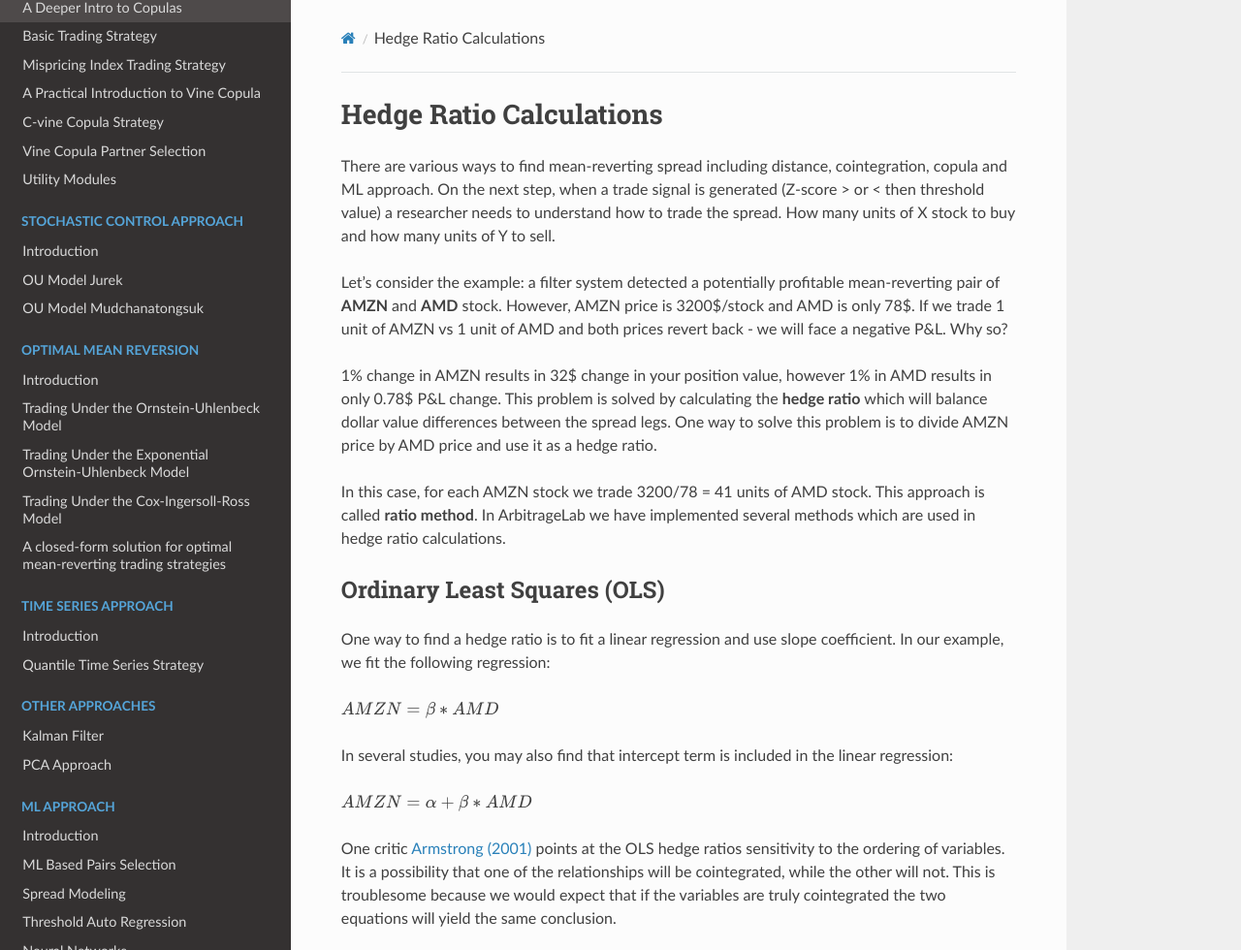
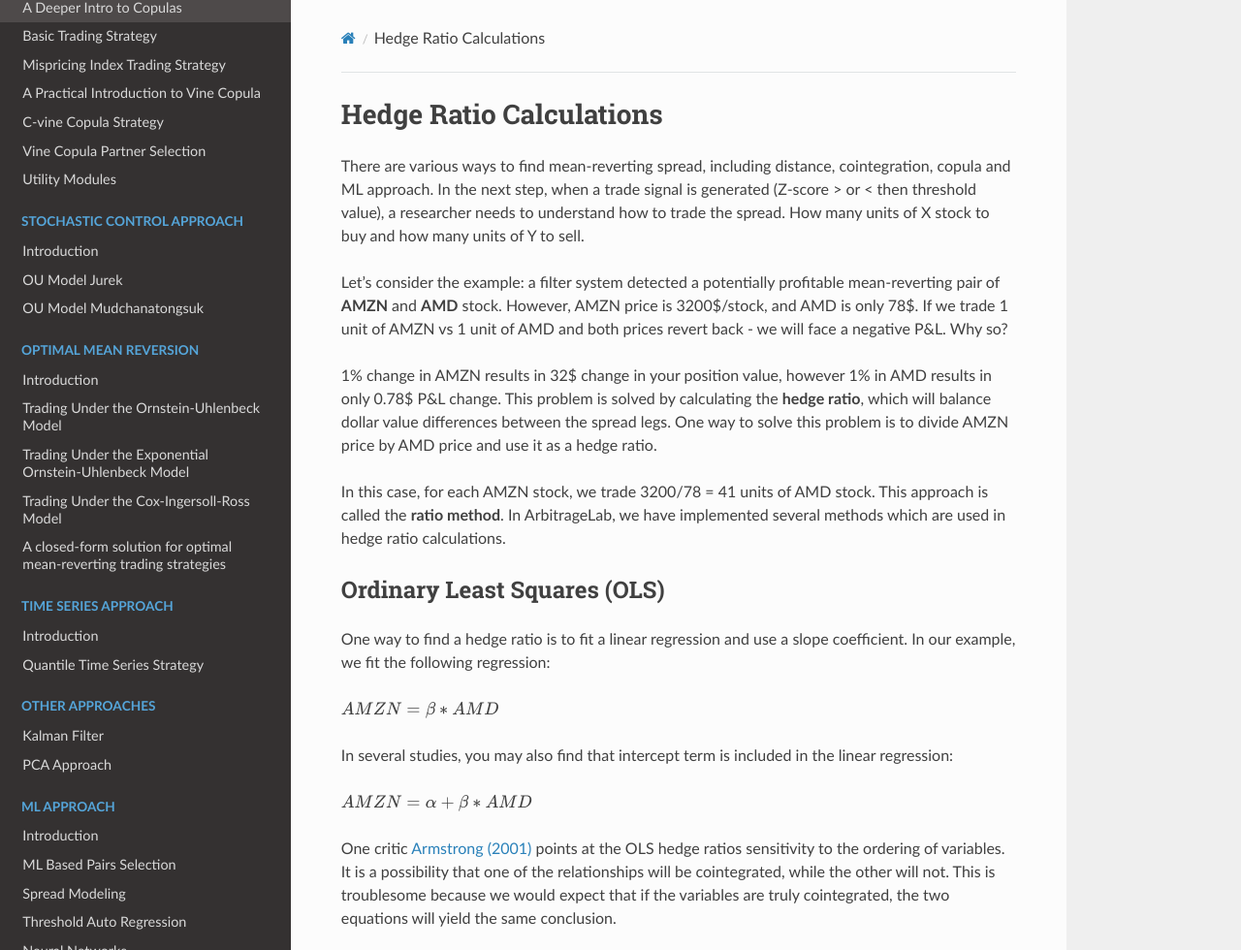
Before and after one commit to hudson-and-thames/arbitragelab, a Sphinx documentation site: the page built from docs/source/hedge_ratios/hedge_ratios.rst, in a window 1280 px wide and 1400 px high, cut to the strip 0-980 px from the top of the window. Shown: the whole strip at 97% size. Built offline with Sphinx 7.4.7 and the Read the Docs theme 2.0.0, drawn with Linux system fonts in a browser that asks for light colours; some of the changed text lies outside the part shown.

Commit message:
Style fixes to Pairs Selector sphinx docs

```diff
--- a/docs/source/hedge_ratios/hedge_ratios.rst
+++ b/docs/source/hedge_ratios/hedge_ratios.rst
@@ -4,25 +4,25 @@
 Hedge Ratio Calculations
 ========================
 
-There are various ways to find mean-reverting spread including distance, cointegration, copula and ML approach.
-On the next step, when a trade signal is generated (Z-score > or < then threshold value) a researcher needs to understand
+There are various ways to find mean-reverting spread, including distance, cointegration, copula and ML approach.
+In the next step, when a trade signal is generated (Z-score > or < then threshold value), a researcher needs to understand
 how to trade the spread. How many units of X stock to buy and how many units of Y to sell.
 
 Let's consider the example: a filter system detected a potentially profitable mean-reverting pair of **AMZN** and
-**AMD** stock. However, AMZN price is 3200$/stock and AMD is only 78$. If we trade 1 unit of AMZN vs 1 unit of AMD and both
+**AMD** stock. However, AMZN price is 3200$/stock, and AMD is only 78$. If we trade 1 unit of AMZN vs 1 unit of AMD and both
 prices revert back - we will face a negative P&L. Why so?
 
 1% change in AMZN results in 32$ change in your position value, however 1% in AMD results in only 0.78$ P&L change.
-This problem is solved by calculating the **hedge ratio** which will balance dollar value differences between the spread
+This problem is solved by calculating the **hedge ratio**, which will balance dollar value differences between the spread
 legs. One way to solve this problem is to divide AMZN price by AMD price and use it as a hedge ratio.
 
-In this case, for each AMZN stock we trade 3200/78 = 41 units of AMD stock. This approach is called **ratio method**.
-In ArbitrageLab we have implemented several methods which are used in hedge ratio calculations.
+In this case, for each AMZN stock, we trade 3200/78 = 41 units of AMD stock. This approach is called the **ratio method**.
+In ArbitrageLab, we have implemented several methods which are used in hedge ratio calculations.
 
 Ordinary Least Squares (OLS)
 ############################
 
-One way to find a hedge ratio is to fit a linear regression and use slope coefficient. In our example, we fit the following regression:
+One way to find a hedge ratio is to fit a linear regression and use a slope coefficient. In our example, we fit the following regression:
 
 :math:`AMZN = \beta * AMD`
 
@@ -33,7 +33,7 @@
 One critic `Armstrong (2001) <http://doi.org/10.1007/978-0-306-47630-3>`__ points
 at the OLS hedge ratios sensitivity to the ordering of variables. It is a possibility that one of
 the relationships will be cointegrated, while the other will not. This is troublesome because we would
-expect that if the variables are truly cointegrated the two equations will yield the same conclusion.
+expect that if the variables are truly cointegrated, the two equations will yield the same conclusion.
 
 .. py:currentmodule:: arbitragelab.hedge_ratios.linear
 .. autofunction:: get_ols_hedge_ratio
@@ -53,9 +53,9 @@
 Minimum Half-Life
 #################
 
-Half-life of mean reversion is one of the key parameters which describe how often the spread will return to its mean-value.
-As a result, instead of using linear approach (OLS, TLS) a researcher may want to minimize spread's half-life of mean-reversion.
-We have implemented the algorithm which find the hedge ratio by minimizing half-life of mean-reversion.
+Half-life of mean reversion is one of the key parameters which describe how often the spread will return to its mean value.
+As a result, instead of using a linear approach (OLS, TLS) a researcher may want to minimize the spread's half-life of mean-reversion.
+We have implemented the algorithm which finds the hedge ratio by minimizing half-life of mean-reversion.
 
 .. py:currentmodule:: arbitragelab.hedge_ratios.half_life
 .. autofunction:: get_minimum_hl_hedge_ratio
--- a/docs/source/ml_approach/ml_based_pairs_selection.rst
+++ b/docs/source/ml_approach/ml_based_pairs_selection.rst
@@ -233,8 +233,8 @@
 
     # Generate a sector/industry relationship Panel of each pair
     pairs_selector.describe_pairs_sectoral_info(final_pairs_info['leg_1'],
-                                    final_pairs_info['leg_2'],
-                                    sectoral_info)
+                                                final_pairs_info['leg_2'],
+                                                sectoral_info)
 
 Research Notebooks
 ##################
```
